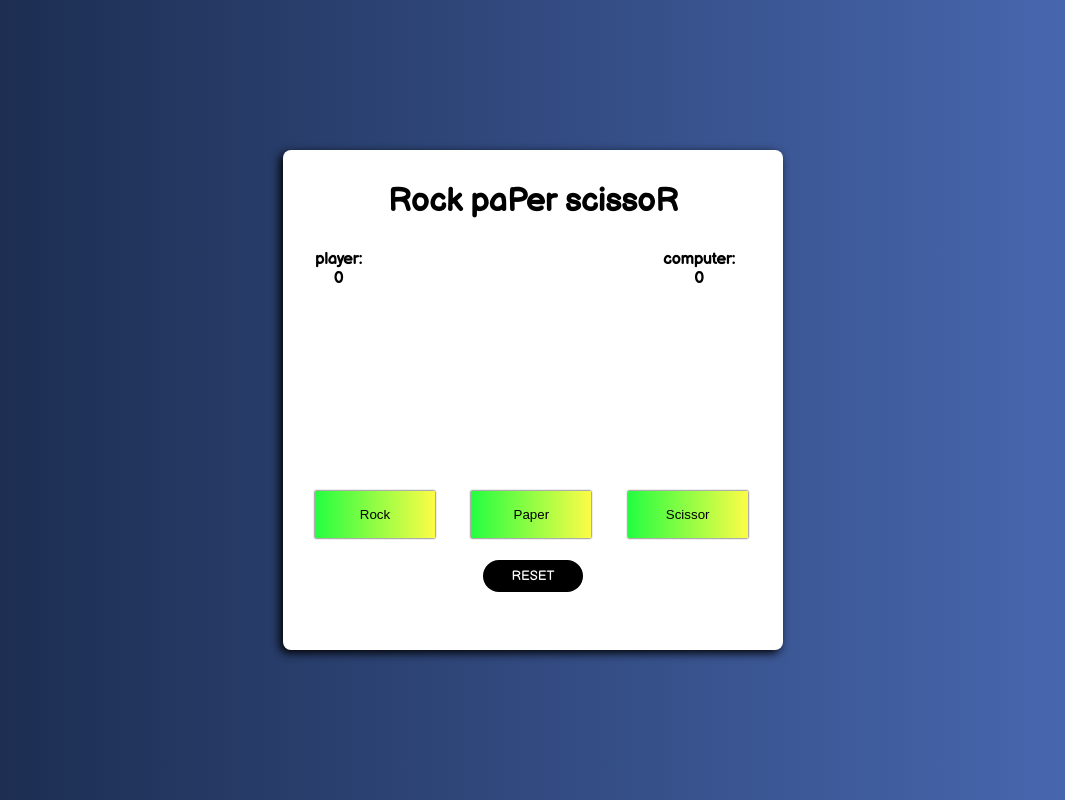
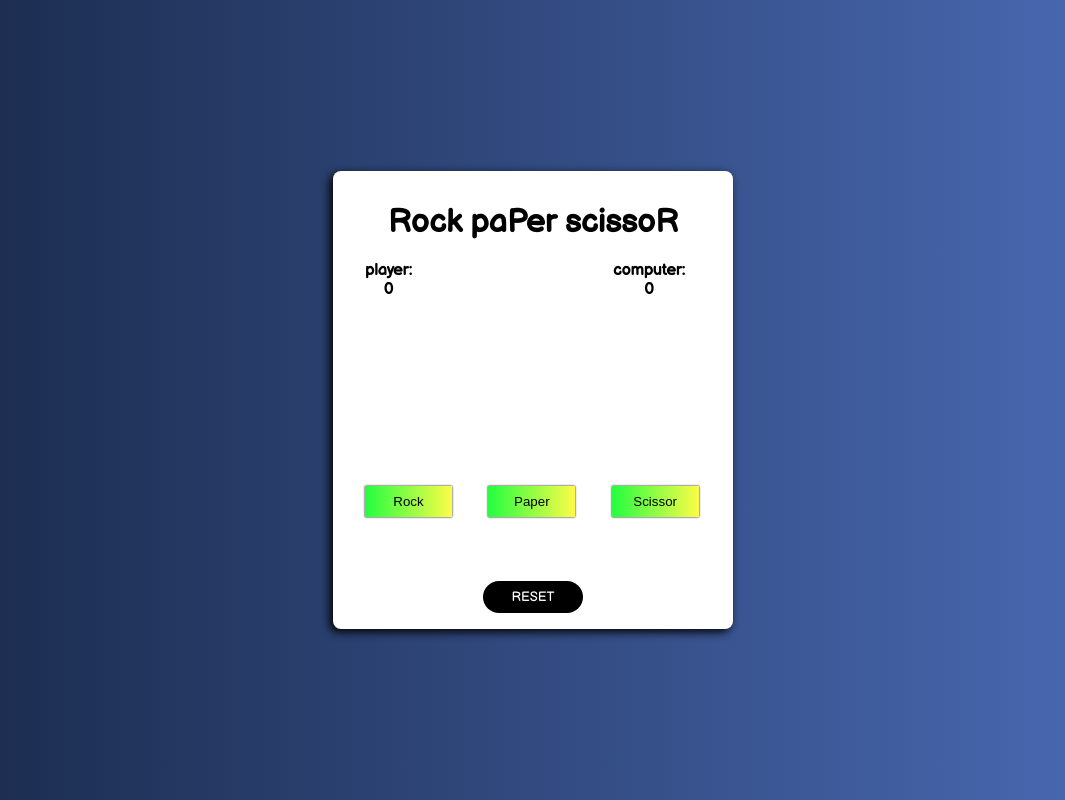
Before and after one commit to jesmonjames/Stone-Paper-Scissor-Game-Vanilla-JS, a plain HTML site: page index.html in a window 1280 px wide. Both pictures are taken after a click on the button "Start Game". Shown: the whole page, without its empty margins (107-1172 px from the left). Drawn offline with Linux system fonts and the light colour scheme.

Commit message:
Update style.css

```diff
--- a/style.css
+++ b/style.css
@@ -16,8 +16,8 @@ body{
   height:100vh;
 }
 main{
-  min-width:500px;
-  min-height:500px;
+  min-width:400px;
+  min-height:300px;
   background-color:white;
   border-radius:0.5rem;
   box-shadow: -3px 3px 10px 0px black;
@@ -44,19 +44,19 @@ main{
 }
 #pscore{
   position:absolute;
-  bottom:22rem;
+  bottom:20rem;
   left:2rem;
   height:3rem;
 }
 #cscore{
   position:absolute;
-  bottom:22rem;
+  bottom:20rem;
   right:3rem;
   height:3rem;
 }
 .btnCommon{
-  width:120px;
-  padding:1rem;
+  width:87px;
+  padding:.5rem;
   margin:1rem;
   border:none;
   box-shadow: 0px 0px 2px 0px black;
@@ -98,8 +98,8 @@ cursor:pointer;
   width:250px;
   padding:2rem;
   position:absolute;
-  top:15rem;
-  right:8rem;
+  top: 8rem;
+    right: 5rem;
   background: #606c88;  /* fallback for old browsers */
 background: -webkit-linear-gradient(to right, #3f4c6b, #606c88);  /* Chrome 10-25, Safari 5.1-6 */
 background: linear-gradient(to right, #3f4c6b, #606c88); /* W3C, IE 10+/ Edge, Firefox 16+, Chrome 26+, Opera 12+, Safari 7+ */
```
